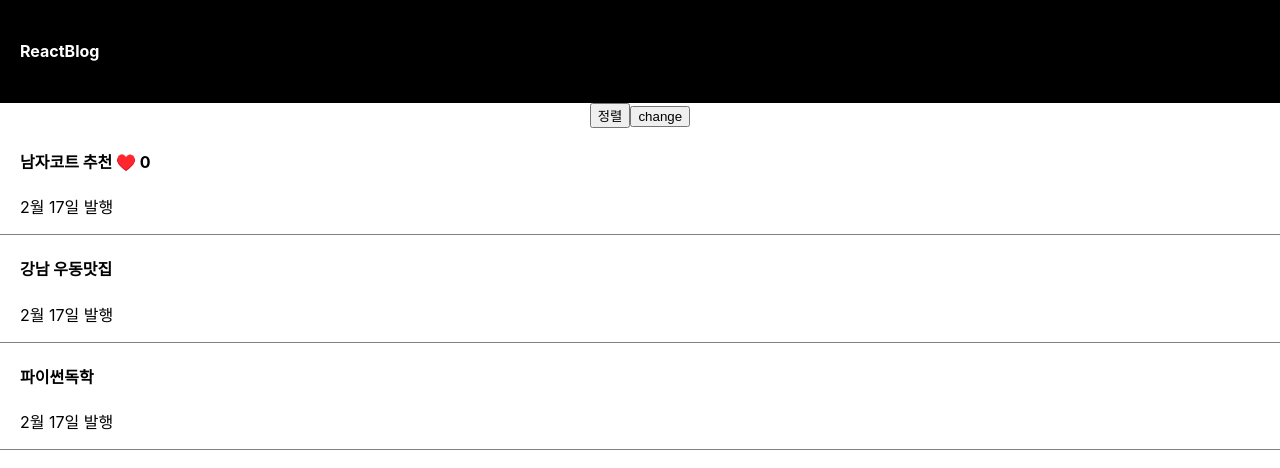
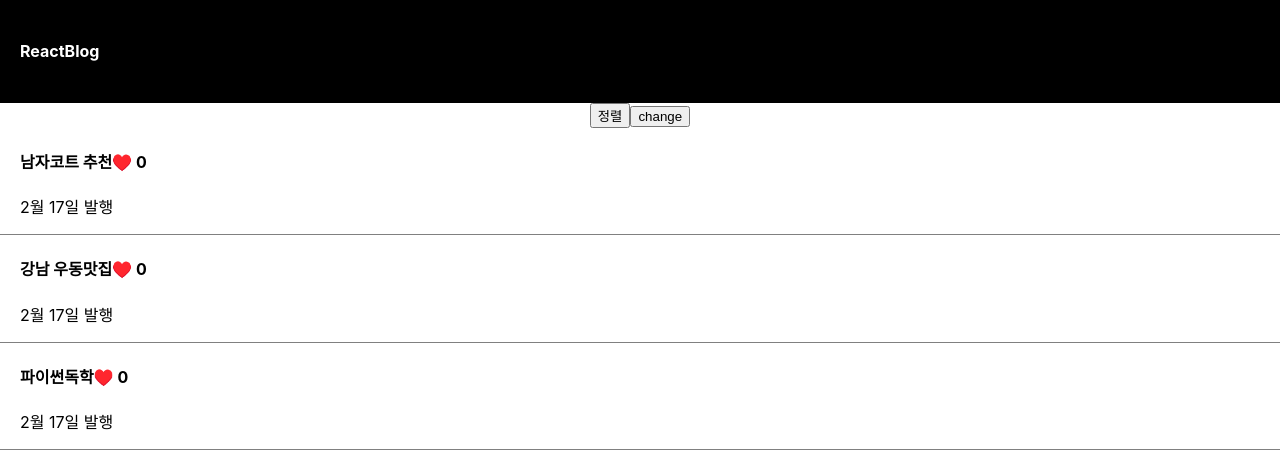
Before and after one commit to mangs2e/react-blog, a React (Create React App) app: page / in a window 1280 px wide. Shown: the top 468 px of the page. Built offline with nearby package versions, Linux system fonts and the light colour scheme.

Commit message:
반복문 적용(map사용)

```diff
--- a/src/App.js
+++ b/src/App.js
@@ -6,7 +6,7 @@ import { useState } from 'react';
 function App() {
 
   let [title, changeTitle] = useState(['남자코트 추천', '강남 우동맛집', '파이썬독학']);
-  let [like, updateLike] = useState(0);
+  let [like, updateLike] = useState([0, 0, 0]);
   let [modal, setModal] = useState('close');
 
   // function setTitle() {
@@ -36,9 +36,9 @@ function App() {
 
       {/* 블로그 글 리스트 만들기 */}
       {/* 제목 클릭시 상세 모달 생성, 꺼짐 */}
-      <div className="list" >
+      {/* <div className="list" > */}
         {/* 좋아요 갯수 생성 */}
-        <h4 onClick={() => {
+        {/* <h4 onClick={() => {
         modal == 'open' ?  setModal('close') : setModal('open');
       }}>{title[0]} <span onClick={()=>{updateLike( like+1 )}}>♥️</span> {like} </h4>
         <p>2월 17일 발행</p>
@@ -52,7 +52,27 @@ function App() {
       <div className="list">
         <h4>{title[2]}</h4>
         <p>2월 17일 발행</p>
-      </div>
+      </div> */}
+
+      {/* 코드 반복문 */}
+      {
+        title.map(function(a, i) {
+          return (
+            <div className="list">
+            <h4 onClick={() => {
+              modal == 'open' ?  setModal('close') : setModal('open');
+            }}>{title[i]}
+            <span onClick={(e)=>{
+              e.stopPropagation();
+              let copy = [...like];
+              copy[i] = copy[i] + 1;
+              updateLike(copy)
+              }}>♥️</span> {like[i]}</h4>
+            <p>2월 17일 발행</p>
+          </div>
+          )
+        })
+      }
 
       {/* 모달 상세페이지 컴포넌트 생성(조건문 사용) */}
       {
```
